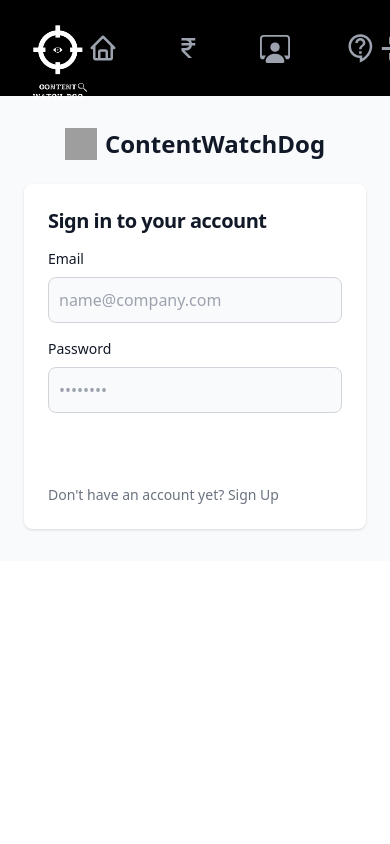
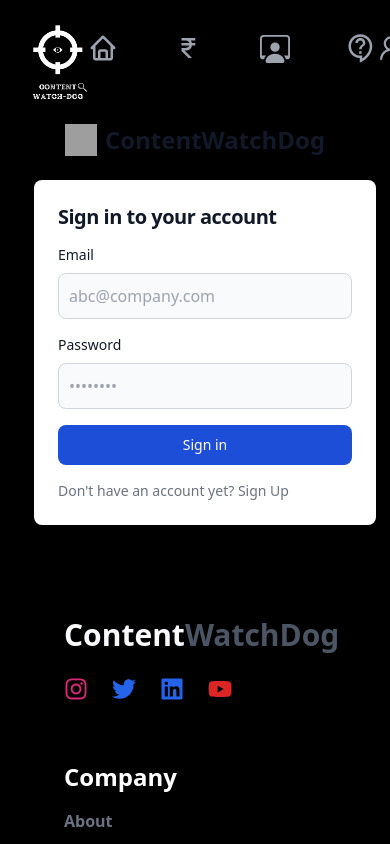
Before and after one commit to karanchugh02/content-watchdog-frontend, a Next.js app: page /login in a window 390 px wide. Shown: the top 844 px of the page. Built offline with nearby package versions, Linux system fonts and the light colour scheme; grey boxes are pictures that could not be loaded.

Commit message:
ci: project build

```diff
--- a/app/(public)/login/page.tsx
+++ b/app/(public)/login/page.tsx
@@ -9,6 +9,8 @@
 import { useRouter } from 'next/navigation';
 import React, { useState } from 'react';
 import { userAuthStore } from 'store/user';
+import Footer from '@/components/home/common/footer';
+import Logo from '@/components/home/common/logo';
 
 function Page() {
   const [formData, setFormData] = useState({
@@ -41,8 +43,9 @@
   };
 
   return (
-    <section className="bg-gray-50 dark:bg-gray-900">
-      <div className="flex flex-col items-center justify-center px-6 py-8 mx-auto md:h-screen lg:py-0">
+    <>
+      <section className="bg-black  ">
+        <div className="flex flex-col items-center justify-center space-x-5 px-6 py-7 mx-auto md:h-screen lg:py-0">
         <a
           href="#"
           className="flex items-center mb-6 text-2xl font-semibold text-gray-900 dark:text-white"
@@ -54,7 +57,8 @@
           />
           ContentWatchDog
         </a>
-        <div className="w-full bg-white rounded-lg shadow dark:border md:mt-0 sm:max-w-md xl:p-0 dark:bg-gray-800 dark:border-gray-700">
+
+          <div className="w-full  bg-white rounded-lg shadow dark:border md:mt-0 sm:max-w-md xl:p-0 dark:bg-gray-800 dark:border-gray-700">
             <div className="p-6 space-y-4 md:space-y-6 sm:p-8">
               <h1 className="text-xl font-bold leading-tight tracking-tight text-gray-900 md:text-2xl dark:text-white">
                 Sign in to your account
@@ -82,7 +86,7 @@
                       setFormData({ ...formData, email: e.target.value });
                     }}
                     className="bg-gray-50 border border-gray-300 text-gray-900 sm:text-sm rounded-lg focus:ring-primary-600 focus:border-primary-600 block w-full p-2.5 dark:bg-gray-700 dark:border-gray-600 dark:placeholder-gray-400 dark:text-white dark:focus:ring-blue-500 dark:focus:border-blue-500"
-                  placeholder="name@company.com"
+                    placeholder="abc@company.com"
                     required
                   />
                 </div>
@@ -108,7 +112,7 @@
                 </div>
                 <button
                   type="submit"
-                className="w-full text-white bg-primary-600 hover:bg-primary-700 focus:ring-4 focus:outline-none focus:ring-primary-300 font-medium rounded-lg text-sm px-5 py-2.5 text-center dark:bg-primary-600 dark:hover:bg-primary-700 dark:focus:ring-primary-800"
+                  className="w-full text-white bg-blue-700  hover:bg-blue-900 focus:ring-4 focus:outline-none focus:ring-primary-300 font-medium rounded-lg text-sm px-5 py-2.5 text-center "
                 >
                   Sign in
                 </button>
@@ -126,6 +130,8 @@
           </div>
         </div>
       </section>
+      <Footer />
+    </>
   );
 }
 
--- a/components/home/common/navbar.tsx
+++ b/components/home/common/navbar.tsx
@@ -1,11 +1,12 @@
 import Link from 'next/link';
 import React, { useState } from 'react';
 import Logo from './logo';
-import {BiLogIn} from 'react-icons/bi'
-import {BiHome} from 'react-icons/bi'
-import {BiRupee} from 'react-icons/bi'
-import {BsPersonWorkspace} from 'react-icons/bs'
-import {MdOutlineContactSupport} from 'react-icons/md'
+import { BiLogIn } from 'react-icons/bi';
+import { BiHome } from 'react-icons/bi';
+import { BiRupee } from 'react-icons/bi';
+import { BsPersonWorkspace } from 'react-icons/bs';
+import { MdOutlineContactSupport } from 'react-icons/md';
+import { AiOutlineUser } from 'react-icons/ai';
 const CustomLink = ({
   href,
   title,
@@ -33,7 +34,7 @@
     <header className="bg-black w-full px-8 py-4 text-lg text-gray-400 	 font-medium flex items-center justify-between">
       <Logo />
 
-      <nav className='md:block hidden'>
+      <nav className="md:block hidden">
         <CustomLink
           href="/"
           title="Home"
@@ -56,14 +57,28 @@
           className="mx-6 hover:text-white hover:text-xl"
         />
       </nav>
-      <nav className='md:hidden flex flex-row space-x-14 '>
-        <BiHome className='hover:text-white hover:scale-x-125' size={30}/>
-        <BiRupee className='hover:text-white hover:scale-x-125' size={30}/>
-        <BsPersonWorkspace className='hover:text-white hover:scale-x-125' size={30}/>
-        <MdOutlineContactSupport className='hover:text-white hover:scale-x-125' size={30}/>
+      <nav className="md:hidden flex flex-row space-x-14 ">
+        <Link href="/">
+          <BiHome className="hover:text-white hover:scale-110" size={30} />
+        </Link>
+        <Link href="#">
+          <BiRupee className="hover:text-white hover:scale-110" size={30} />
+        </Link>
+        <Link href="#">
+          {' '}
+          <BsPersonWorkspace
+            className="hover:text-white hover:scale-110"
+            size={30}
+          />
+        </Link>
+        <Link href="/login">
+          <MdOutlineContactSupport
+            className="hover:text-white hover:scale-110"
+            size={30}
+          />
+        </Link>
       </nav>
       <nav>
-
         {/* <CustomLink
           href="/login"
           title="Get Started"
@@ -72,9 +87,14 @@
         <CustomLink
           href="/login"
           title="Get Started"
-          className=' hover:bg-white text-white hover:text-black font-bold py-2 px-4 border-2 border-white-700 rounded md:block hidden'
+          className=" hover:bg-white text-white hover:text-black font-bold py-2 px-4 border-2 border-white-700 rounded md:block hidden"
         ></CustomLink>
-        <BiLogIn size={35} className='block md:hidden '/>
+        <Link href="/login">
+          <AiOutlineUser
+            size={30}
+            className="block hover: md:hidden hover:text-white hover:scale-110"
+          />
+        </Link>
       </nav>
     </header>
   );
```
Lines whose indentation alone changed are shown as unchanged.
